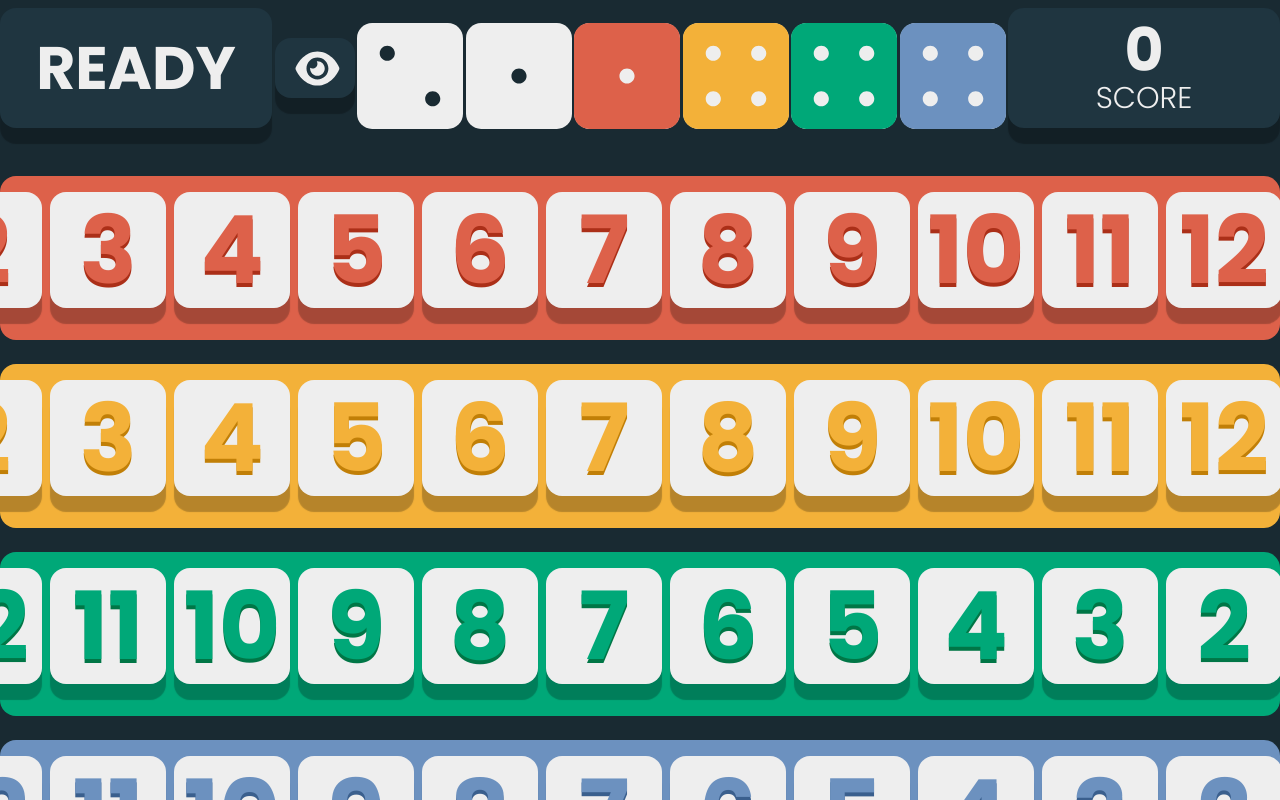
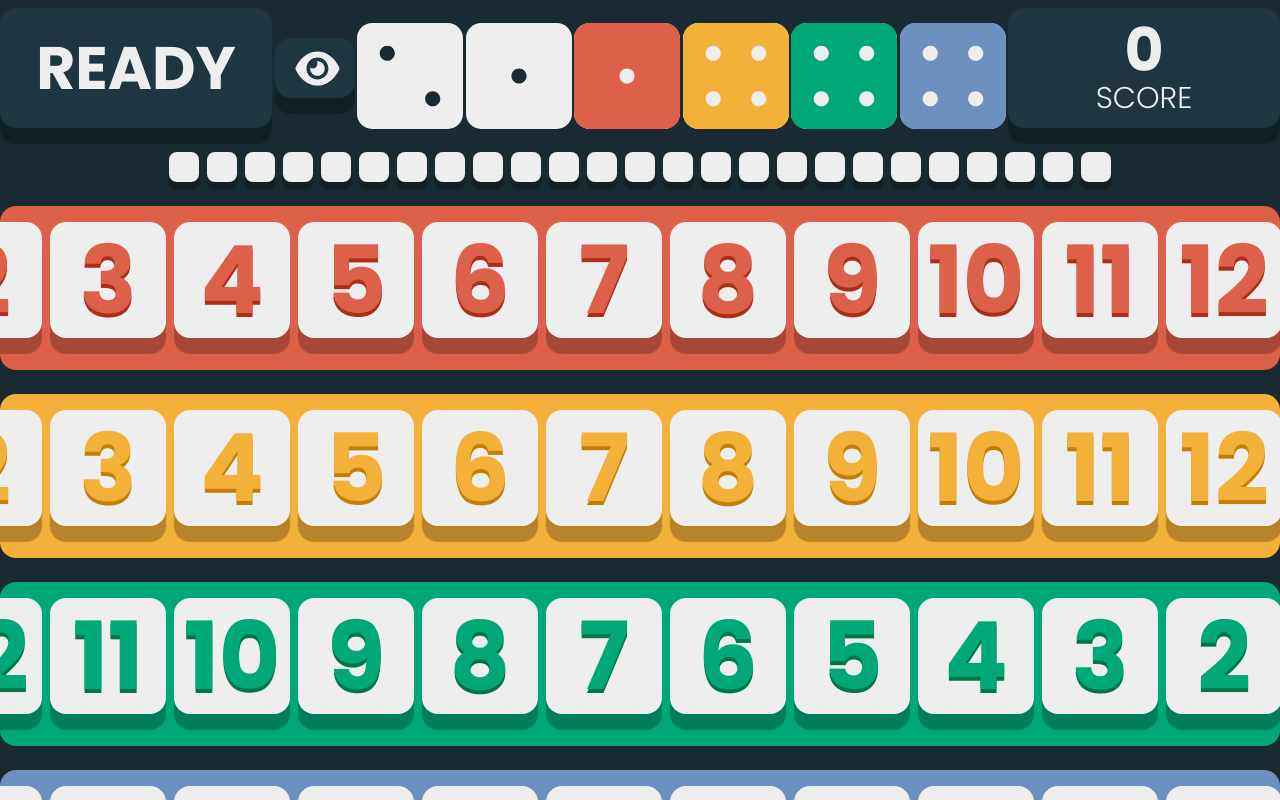
Before and after one commit to MatheusFonseca/x-out, a Next.js app: page / in a window 1280 px wide. Shown: the top 800 px of the page. Built offline with nearby package versions, Linux system fonts and the light colour scheme.

Commit message:
feat: Create Round Counter Component

```diff
--- /dev/null
+++ b/src/components/RoundCounter/RoundCounter.tsx
@@ -0,0 +1,27 @@
+import React from 'react';
+import { IRound } from '../../interfaces/IRound';
+
+interface RoundCounterProps {
+  rounds: IRound[];
+}
+
+export const RoundCounter = ({ rounds }: RoundCounterProps) => {
+  return (
+    <div className="flex space-x-2 justify-center">
+      {rounds.map(({ status }, index) => {
+        return (
+          <div
+            className={`h-[30px] w-[30px] shadow-md rounded-lg flex items-center justify-center ${
+              status === 'played' ? 'bg-gray' : 'bg-white'
+            }`}
+            key={`round-${index + 1}`}
+          >
+            {status === 'skipped' && (
+              <p className="text-gray text-lg text-center font-bold">-5</p>
+            )}
+          </div>
+        );
+      })}
+    </div>
+  );
+};
--- /dev/null
+++ b/src/interfaces/IRound.ts
@@ -0,0 +1,3 @@
+export interface IRound {
+  status: 'played' | 'skipped' | 'available';
+}
--- a/src/pages/index.tsx
+++ b/src/pages/index.tsx
@@ -2,10 +2,12 @@ import type { GetServerSideProps, NextPage } from 'next';
 import { useContext, useEffect, useState } from 'react';
 import { Button } from '../components/Button/Button';
 import { Dice } from '../components/Dice/Dice';
+import { RoundCounter } from '../components/RoundCounter/RoundCounter';
 import { Row } from '../components/Row/Row';
 import { DiceContext } from '../contexts/Dice/Dice.context';
 import { SheetContext } from '../contexts/Sheet/Sheet.context';
 import { IDice } from '../interfaces/IDice';
+import { IRound } from '../interfaces/IRound';
 import { calculateFinalScore } from '../utils/CalculateScore';
 import { rollDice } from '../utils/RollDice';
 
@@ -17,6 +19,9 @@ const Home: NextPage<HomeProps> = ({ initialDice }: HomeProps) => {
   const { sheet } = useContext(SheetContext);
   const { dice, setDice } = useContext(DiceContext);
   const [isEyeOn, setIsEyeOn] = useState(false);
+  const [rounds, setRounds] = useState<IRound[]>(
+    Array.from(Array(25).fill({ status: 'available' }))
+  );
 
   useEffect(() => {
     setDice(initialDice);
@@ -65,6 +70,7 @@ const Home: NextPage<HomeProps> = ({ initialDice }: HomeProps) => {
           </div>
         </Button>
       </div>
+      <RoundCounter rounds={rounds} />
       <Row isEyeOn={isEyeOn} id="row1" color="red" />
       <Row isEyeOn={isEyeOn} id="row2" color="yellow" />
       <Row isEyeOn={isEyeOn} id="row3" color="green" />
```
Also changed, not shown: 1 other file (tests, documents, lock files or other folders).
